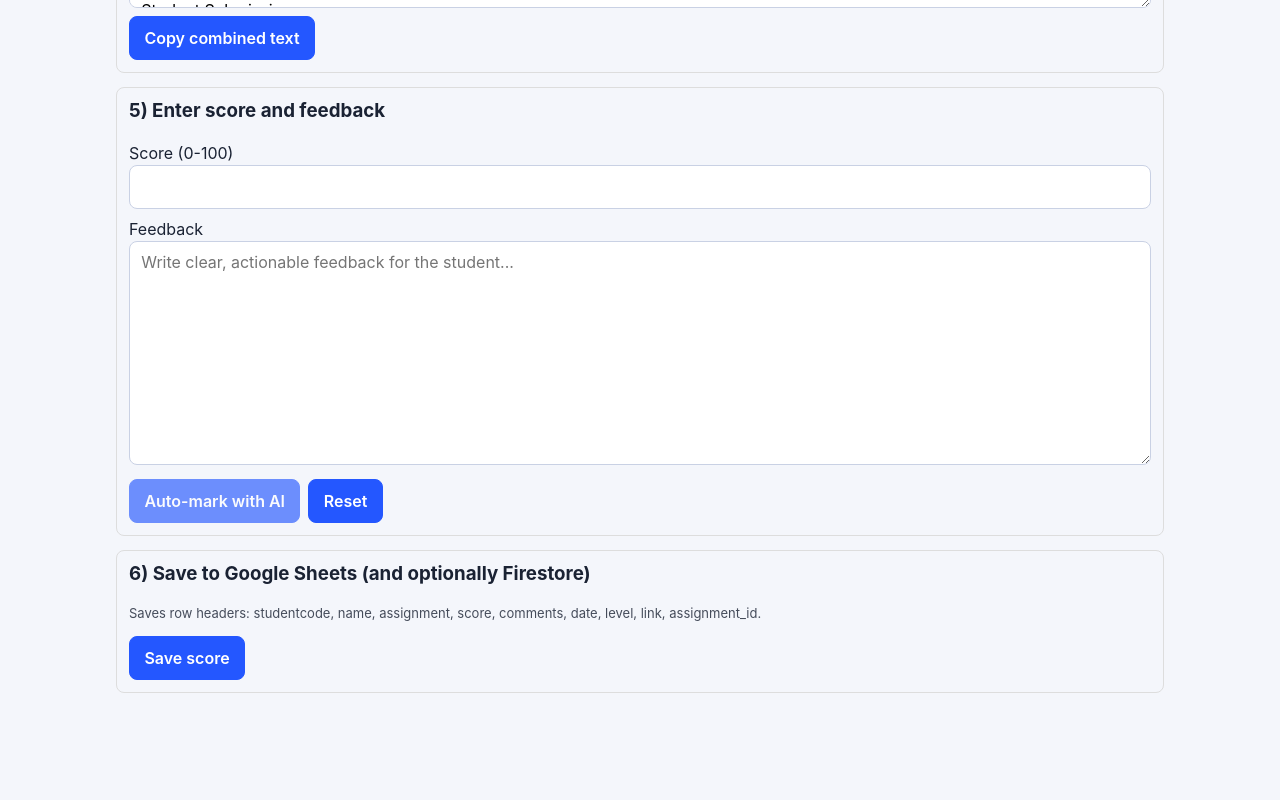
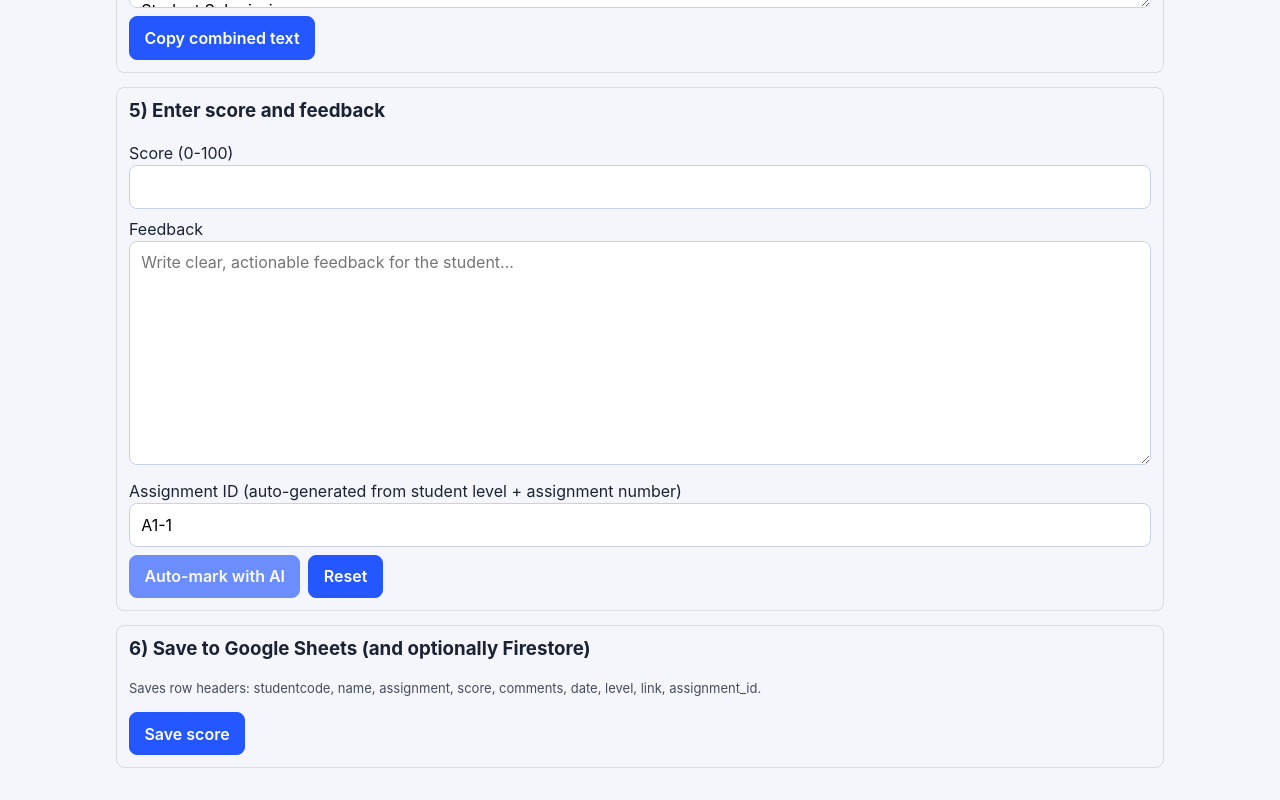
Before and after one commit to learngermanghana/attendance, a React (Vite) app: page /marking in a window 1280 px wide. Shown: the part 1450-2250 px from the top of the page. Before the commit the page ends 2175 px from the top, so only its background shows below. Built offline with nearby package versions, Linux system fonts and the light colour scheme; no server answers; the database is empty; sample sign-in values are in the browser's storage.

Commit message:
Add auto-generated assignment ID field to marking form

```diff
--- a/src/pages/MarkingPage.jsx
+++ b/src/pages/MarkingPage.jsx
@@ -173,6 +173,11 @@ export default function MarkingPage() {
 
   const selectedSubmission = latestSubmission;
 
+  const assignmentId = useMemo(() => {
+    const level = selectedStudent?.level || referenceEntry?.level || inferLevel(referenceEntry?.assignment);
+    return buildAssignmentId(level, referenceEntry?.assignment);
+  }, [selectedStudent?.level, referenceEntry?.level, referenceEntry?.assignment]);
+
   const latestNotifications = useMemo(() => submissionNotifications.slice(0, 30), [submissionNotifications]);
 
   const combinedReferenceAndSubmission = useMemo(() => {
@@ -307,7 +312,6 @@ export default function MarkingPage() {
     try {
       setSavingScore(true);
       const level = selectedStudent.level || referenceEntry.level || inferLevel(referenceEntry.assignment);
-      const assignmentId = buildAssignmentId(level, referenceEntry.assignment);
 
       const receipt = await saveScoreRow({
         studentCode: selectedStudent.studentCode,
@@ -501,6 +505,10 @@ export default function MarkingPage() {
               placeholder="Write clear, actionable feedback for the student..."
             />
           </label>
+          <label>
+            Assignment ID (auto-generated from student level + assignment number)
+            <input value={assignmentId} readOnly />
+          </label>
           <div style={{ display: "flex", gap: 8 }}>
             <button onClick={handleAutoMark} disabled={autoMarking || !selectedSubmission}>
               {autoMarking ? "Auto-marking..." : "Auto-mark with AI"}
```
